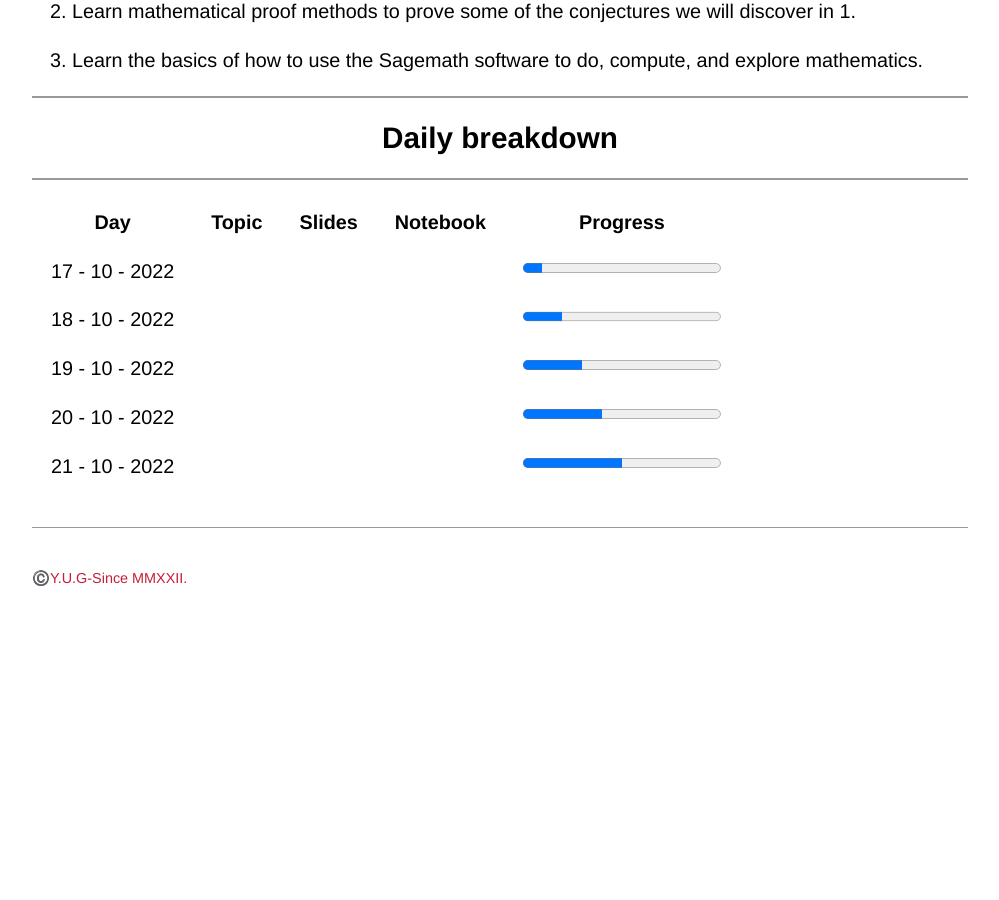
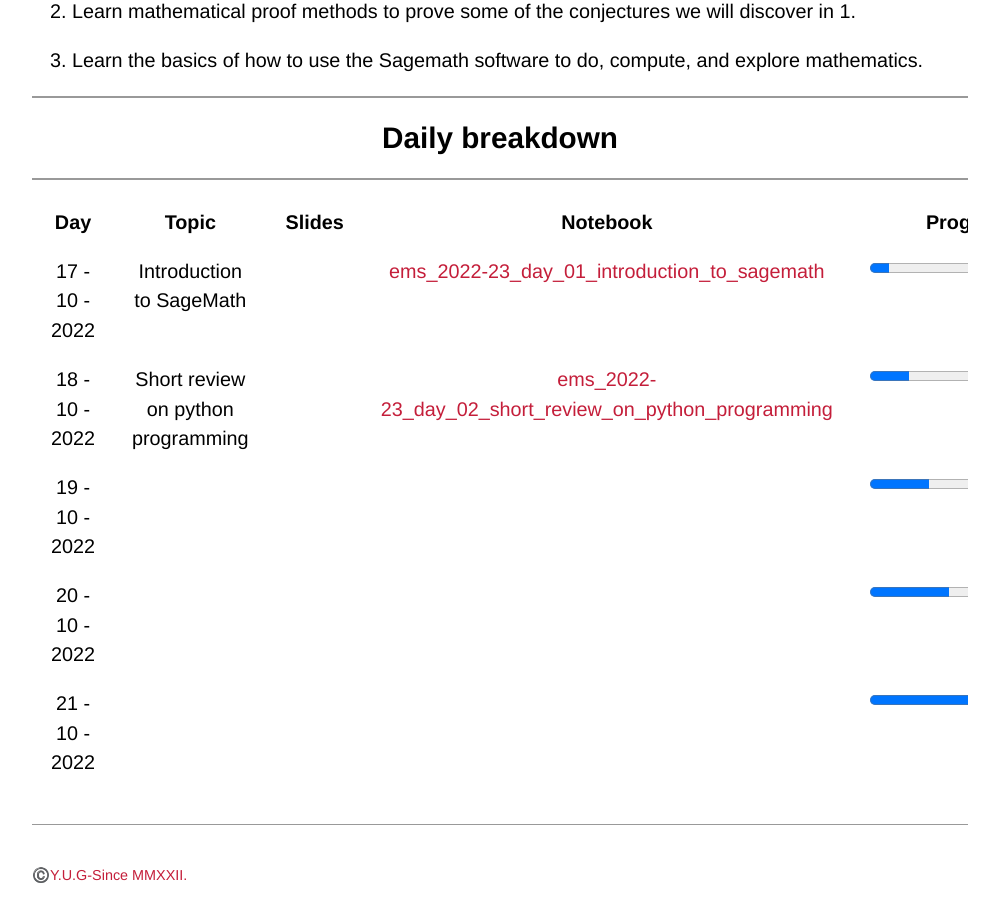
Before and after one commit to WoComtoQC/wocomtoqc.github.io, a Jekyll site: the page built from synopsis.md, in a window 1280 px wide and 900 px high, scrolled down 865 px. Shown: the whole window, without its empty margins (140-1139 px from the left). Built offline with Jekyll 4.4.1, drawn with Linux system fonts in a browser that asks for light colours; some web fonts are replaced; our own code applies the rules of GitHub Pages for plain Markdown files; before the commit the page ends 1510 px from its top, so only the background shows below that.

Commit message:
Update synopsis.md

```diff
--- a/synopsis.md
+++ b/synopsis.md
@@ -30,8 +30,8 @@ There are three main goals for the course:
 
 | Day |         Topic   |     Slides     | Notebook  | Progress |
 |:-------------:|:----------------------:|:---------------:|:-------------------------:|:---------------------------------------------------:|
-| 17 - 10 - 2022  |  |  |  | <progress id="file" max="100" value="10"> 10% </progress>|
- | 18 - 10 - 2022  | |  |   |<progress id="file" max="100" value="20"> 20% </progress>| |
+| 17 - 10 - 2022  | Introduction to SageMath |  |  [ems_2022-23_day_01_introduction_to_sagemath]()| <progress id="file" max="100" value="10"> 10% </progress>|
+ | 18 - 10 - 2022  | Short review on python programming |  | [ems_2022-23_day_02_short_review_on_python_programming]()  |<progress id="file" max="100" value="20"> 20% </progress>| |
  | 19 - 10 - 2022  | |    |  |<progress id="file" max="100" value="30"> 30% </progress>| |
  | 20 - 10 - 2022  | |   |   |<progress id="file" max="100" value="40"> 40% </progress>| |
  | 21 - 10 - 2022  | |   |    |<progress id="file" max="100" value="50"> 50% </progress>| |
```
